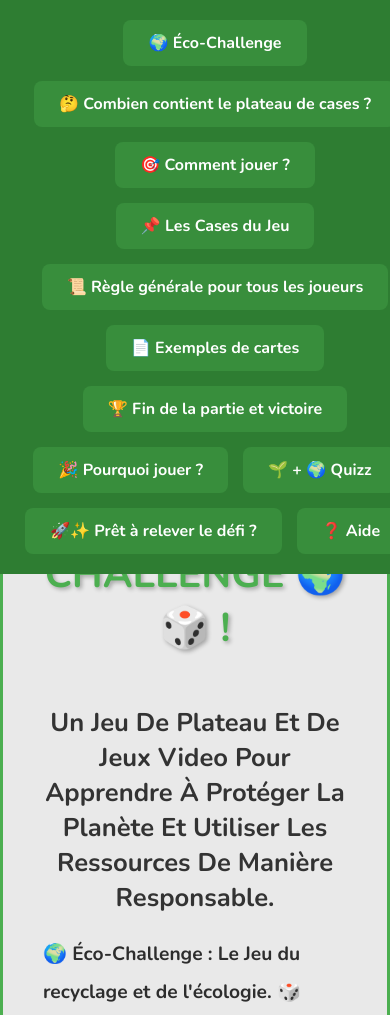
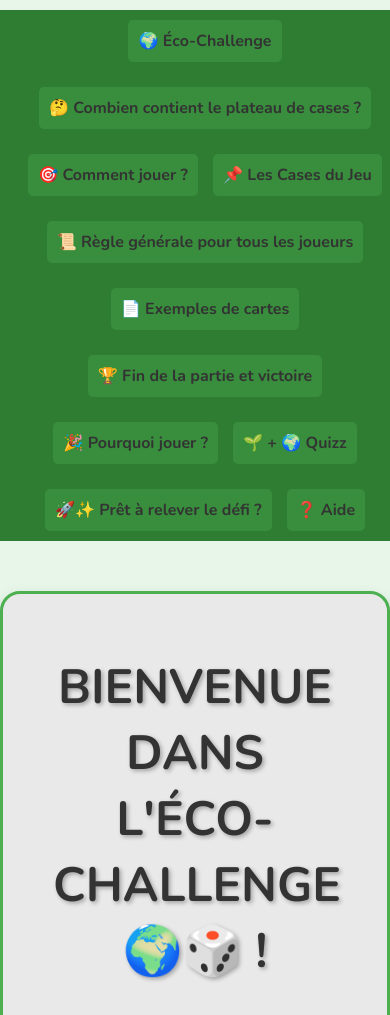
Before and after one commit to alexandre293/Eco-jeux, a plain HTML site: page index.html in a window 390 px wide. Shown: the top 1015 px of the page. Drawn offline with nearby package versions, Linux system fonts and the light colour scheme.

Commit message:
I changed the exact number of boxes, I removed a box and I made it so that we could watch from the phone

```diff
--- a/index.html
+++ b/index.html
@@ -9,7 +9,6 @@
 </head>
 
 <body>
-    <header>Éco-Challenge 🌍🎲</header>
 
     <div class="menu">
         <a class="menuitem" href="#bienvenue">🌍 Éco-Challenge</a>
@@ -45,18 +44,13 @@
             </ol>
 
             <h2 id="Combien">🤔 Combien contient le plateau de cases ?</h2>
-            <p class="board-info">Le plateau contient 31 cases.</p>
+            <p class="board-info">Le plateau contient 24 cases.</p>
         </div>
     </div>
 
 
         <h2 id="cases">📌 Les Cases du Jeu</h2>
         <ul>
-            <li>🏞️ <strong>Case Vide </strong><br><strong>Fonction :</strong> : Si un joueur atterrit sur cette case,
-                il peut relancer le dé sans aucune pénalité.
-                <br><strong>Impact :</strong> Cela offre une chance supplémentaire au joueur d'avancer, ce qui peut être
-                stratégique pour rattraper d'autres joueurs ou échapper à une situation difficile
-            </li>
 
             <li>🏢 <strong>Case Entreprise</strong><br><strong>Fonction :</strong> : Permet d’acheter ou d’améliorer une
                 entreprise en payant le coût indiqué.
--- a/style.css
+++ b/style.css
@@ -692,3 +692,39 @@ p.intro {
 .game-link {
     transition: transform 0.3s
 }
+
+/* Pour les appareils mobiles */
+@media screen and (max-width: 768px) {
+    h1 {
+      position: relative;
+      z-index: 100;
+      font-size: 3rem;
+      text-align: center;
+      padding: 20px 10px;
+      margin: 0;
+      color: #333;
+      /* background-color retiré pour ne plus avoir le fond blanc */
+    }
+
+    .menu {
+      position: relative;
+      z-index: 50;
+      padding: 5px 10px;
+      margin-top: 10px;
+    }
+
+    .menuitem {
+      font-size: 1rem;
+      padding: 10px;
+      margin: 5px 0;
+      display: block;
+      text-align: center;
+      color: #333;
+      text-decoration: none;
+      border-radius: 5px;
+    }
+
+    .menuitem:hover {
+      background-color: #ddd;
+    }
+  }
```
